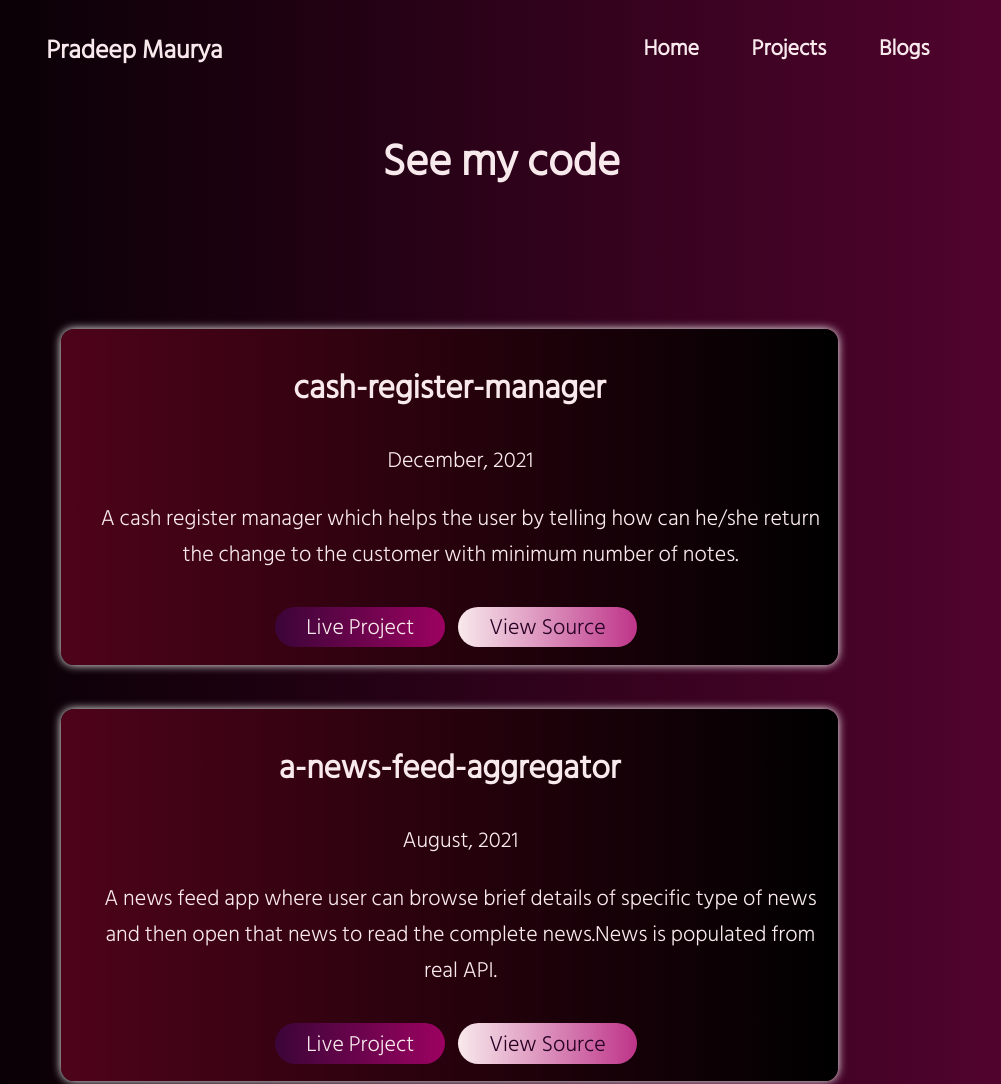
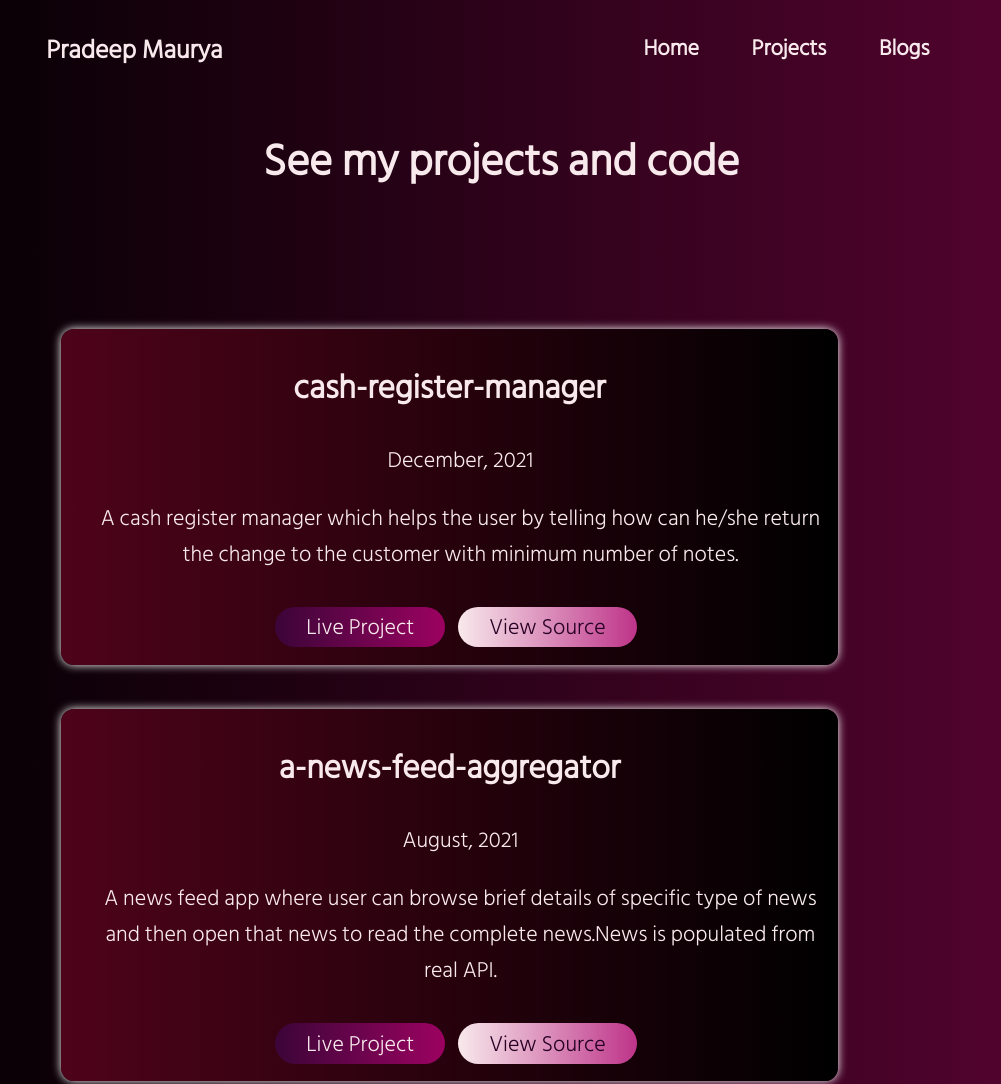
Before and after one commit to prkm93/mark-three-my-portfolio, a plain HTML site: page pages/projects.html in a window 1280 px wide. Shown: the top 1084 px of the page, without its empty margins (139-1140 px from the left). Drawn offline with Linux system fonts and the light colour scheme.

Commit message:
updated minor details

```diff
--- a/pages/projects.html
+++ b/pages/projects.html
@@ -21,7 +21,7 @@
         </div>
     </nav>
     <div>
-        <h1>See my code</h1>
+        <h1>See my projects and code</h1>
     </div>
     <section class="section-content section-content__projects">
     </section>
```
